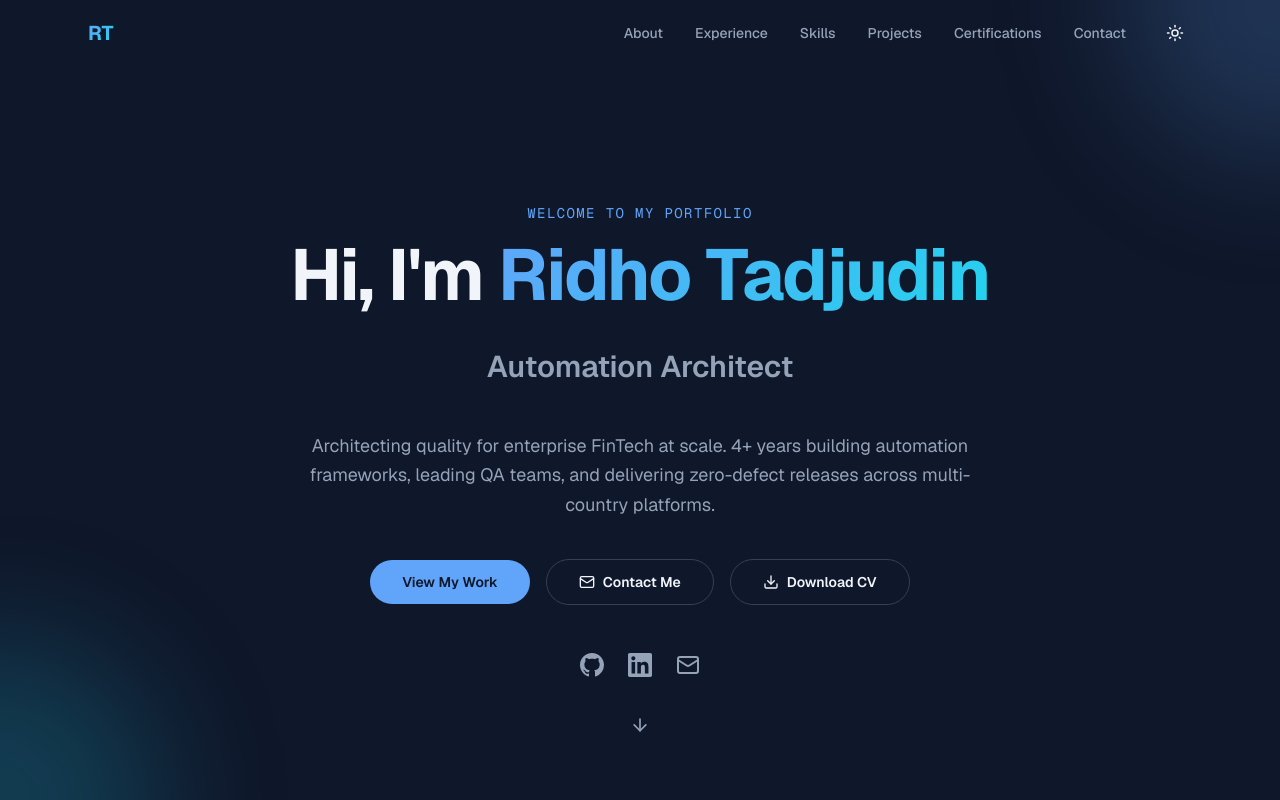
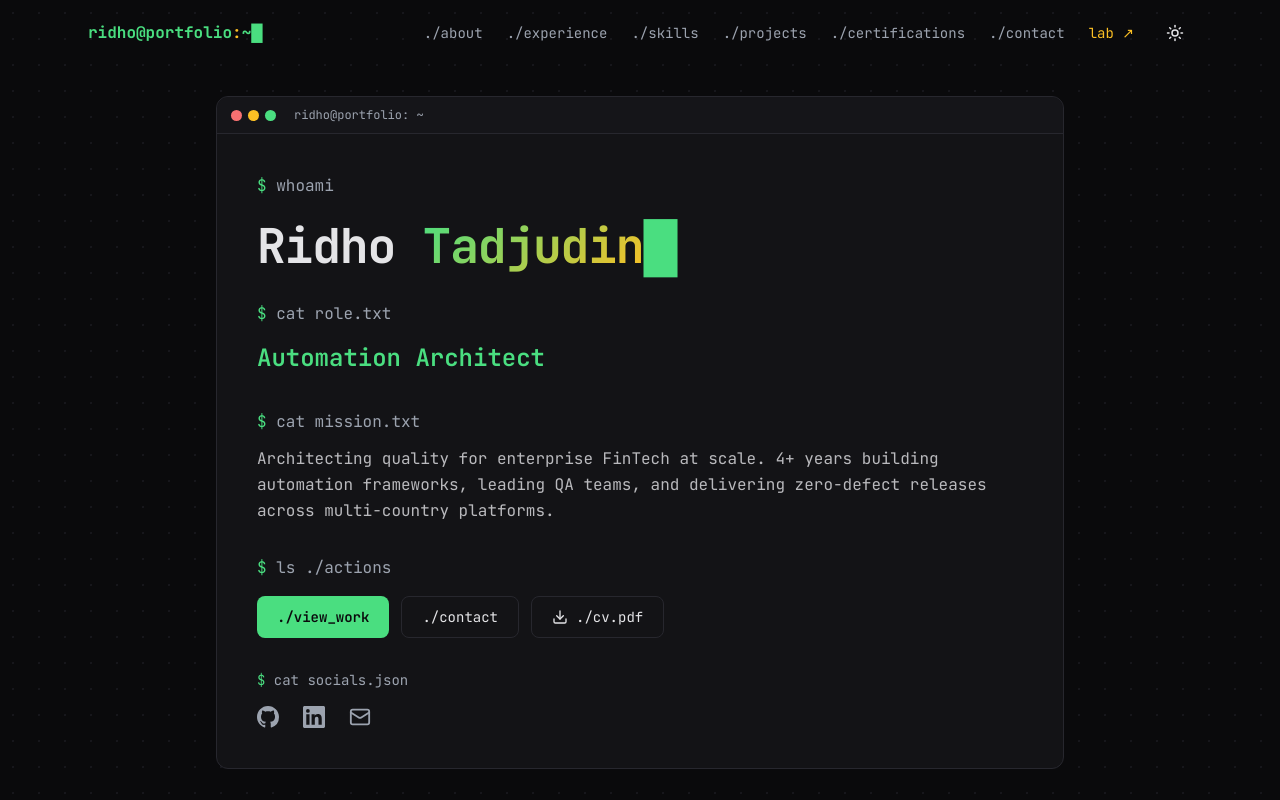
Before and after one commit to ridhotadjudin/ridho-nextjs-portfolio, a Next.js app: page / in a window 1280 px wide. Shown: the top 800 px of the page. Built offline with nearby package versions, Linux system fonts and the light colour scheme.

Commit message:
feat: terminal redesign + lab links

```diff
--- a/src/app/globals.css
+++ b/src/app/globals.css
@@ -1,31 +1,41 @@
 @import "tailwindcss";
 
 :root {
-  --background: #ffffff;
-  --foreground: #0f172a;
-  --card: #f8fafc;
-  --card-foreground: #0f172a;
-  --primary: #3b82f6;
+  --background: #f4f4ef;
+  --foreground: #1c1c1f;
+  --card: #ffffff;
+  --card-foreground: #1c1c1f;
+  --primary: #0d7a43;
   --primary-foreground: #ffffff;
-  --secondary: #1e40af;
-  --muted: #f1f5f9;
-  --muted-foreground: #64748b;
-  --border: #e2e8f0;
-  --accent: #06b6d4;
+  --secondary: #15803d;
+  --muted: #e9e9e2;
+  --muted-foreground: #5f5f68;
+  --border: #d8d8d0;
+  --accent: #b45309;
+  --term-bg: #ffffff;
+  --term-border: #c7c7be;
+  --term-green: #0d7a43;
+  --term-amber: #b45309;
+  --term-red: #dc2626;
 }
 
 .dark {
-  --background: #0f172a;
-  --foreground: #f1f5f9;
-  --card: #1e293b;
-  --card-foreground: #f1f5f9;
-  --primary: #60a5fa;
-  --primary-foreground: #0f172a;
-  --secondary: #93c5fd;
-  --muted: #1e293b;
-  --muted-foreground: #94a3b8;
-  --border: #334155;
-  --accent: #22d3ee;
+  --background: #0a0a0c;
+  --foreground: #e4e4e7;
+  --card: #131316;
+  --card-foreground: #e4e4e7;
+  --primary: #4ade80;
+  --primary-foreground: #0a0a0c;
+  --secondary: #22c55e;
+  --muted: #17171b;
+  --muted-foreground: #9ca3af;
+  --border: #27272e;
+  --accent: #fbbf24;
+  --term-bg: #0e0e11;
+  --term-border: #26262b;
+  --term-green: #4ade80;
+  --term-amber: #fbbf24;
+  --term-red: #f87171;
 }
 
 @theme inline {
@@ -40,20 +50,30 @@
   --color-muted-foreground: var(--muted-foreground);
   --color-border: var(--border);
   --color-accent: var(--accent);
-  --font-sans: var(--font-geist-sans);
-  --font-mono: var(--font-geist-mono);
+  --color-term: var(--term-green);
+  --color-warn: var(--term-amber);
+  --color-err: var(--term-red);
+  --font-sans: var(--font-inter);
+  --font-mono: var(--font-jbm);
 }
 
 body {
   background: var(--background);
   color: var(--foreground);
   font-family: var(--font-sans), system-ui, sans-serif;
+  /* faint terminal grid */
+  background-image: radial-gradient(
+    color-mix(in srgb, var(--border) 45%, transparent) 1px,
+    transparent 1px
+  );
+  background-size: 26px 26px;
 }
 
 html {
   scroll-behavior: smooth;
 }
 
+/* terminal green→amber, replaces the old blue→purple */
 .gradient-text {
   background: linear-gradient(135deg, var(--primary) 0%, var(--accent) 100%);
   -webkit-background-clip: text;
@@ -61,10 +81,42 @@ html {
   background-clip: text;
 }
 
+/* solid terminal panel — no blur, hard offset shadow */
 .glass-card {
-  background: color-mix(in srgb, var(--card) 80%, transparent);
-  backdrop-filter: blur(12px);
+  background: var(--card);
   border: 1px solid var(--border);
+  box-shadow: 0 3px 0 color-mix(in srgb, var(--border) 55%, transparent);
+}
+
+/* terminal window chrome */
+.term-titlebar {
+  display: flex;
+  align-items: center;
+  gap: 6px;
+  padding: 10px 14px;
+  border-bottom: 1px solid var(--border);
+  background: color-mix(in srgb, var(--muted) 60%, transparent);
+}
+
+.term-dot {
+  width: 11px;
+  height: 11px;
+  border-radius: 9999px;
+}
+
+.term-panel {
+  background: var(--card);
+  border: 1px solid var(--border);
+}
+
+.cursor-blink {
+  animation: cursor-blink 1.1s steps(2, start) infinite;
+}
+
+@keyframes cursor-blink {
+  to {
+    visibility: hidden;
+  }
 }
 
 section {
--- a/src/app/layout.tsx
+++ b/src/app/layout.tsx
@@ -1,17 +1,17 @@
 import type { Metadata } from "next";
-import { Geist, Geist_Mono } from "next/font/google";
+import { Inter, JetBrains_Mono } from "next/font/google";
 import { ThemeProvider } from "@/components/ThemeProvider";
 import Header from "@/components/Header";
 import Footer from "@/components/Footer";
 import "./globals.css";
 
-const geistSans = Geist({
-  variable: "--font-geist-sans",
+const inter = Inter({
+  variable: "--font-inter",
   subsets: ["latin"],
 });
 
-const geistMono = Geist_Mono({
-  variable: "--font-geist-mono",
+const jetbrainsMono = JetBrains_Mono({
+  variable: "--font-jbm",
   subsets: ["latin"],
 });
 
@@ -68,7 +68,7 @@ export default function RootLayout({
     <html
       lang="en"
       suppressHydrationWarning
-      className={`${geistSans.variable} ${geistMono.variable} h-full antialiased`}
+      className={`${inter.variable} ${jetbrainsMono.variable} h-full antialiased`}
     >
       <body className="min-h-full flex flex-col">
         {/* JSON-LD Structured Data for Google rich snippets */}
@@ -88,7 +88,7 @@ export default function RootLayout({
               sameAs: [
                 "https://github.com/ridhotadjudin",
                 "https://www.linkedin.com/in/ridhotadjudin",
-                "https://ridhotadjudin.my.id",
+                "https://lab.ridhotadjudin.id",
               ],
               email: "ridhotadjudin@gmail.com",
               image: "https://ridhotadjudin.id/og-image.png",
--- a/src/components/Footer.tsx
+++ b/src/components/Footer.tsx
@@ -19,11 +19,28 @@ function LinkedinIcon({ size = 20 }: { size?: number }) {
 export default function Footer() {
   return (
     <footer className="border-t border-border bg-muted/50">
-      <div className="mx-auto max-w-6xl px-6 py-10 flex flex-col md:flex-row items-center justify-between gap-4">
-        <p className="text-sm text-muted-foreground">
-          © {new Date().getFullYear()} Ridho Tadjudin. Built with Next.js & Tailwind CSS.
+      <div className="mx-auto max-w-6xl px-6 py-8 flex flex-col md:flex-row items-center justify-between gap-4">
+        <p className="font-mono text-sm text-muted-foreground">
+          <span className="text-term">[OK]</span> all systems operational · ©{" "}
+          {new Date().getFullYear()} Ridho Tadjudin
         </p>
-        <div className="flex items-center gap-4">
+        <div className="flex items-center gap-5">
+          <a
+            href="https://lab.ridhotadjudin.id"
+            target="_blank"
+            rel="noopener noreferrer"
+            className="font-mono text-sm text-accent hover:text-primary transition-colors"
+          >
+            lab ↗
+          </a>
+          <a
+            href="https://dashboard.ridhotadjudin.id"
+            target="_blank"
+            rel="noopener noreferrer"
+            className="font-mono text-sm text-muted-foreground hover:text-primary transition-colors"
+          >
+            status ↗
+          </a>
           <a
             href="https://github.com/ridhotadjudin"
             target="_blank"
--- a/src/components/Header.tsx
+++ b/src/components/Header.tsx
@@ -6,12 +6,12 @@ import { motion, AnimatePresence } from "framer-motion";
 import { Sun, Moon, Menu, X } from "lucide-react";
 
 const navLinks = [
-  { href: "#about", label: "About" },
-  { href: "#experience", label: "Experience" },
-  { href: "#skills", label: "Skills" },
-  { href: "#projects", label: "Projects" },
-  { href: "#certifications", label: "Certifications" },
-  { href: "#contact", label: "Contact" },
+  { href: "#about", label: "./about" },
+  { href: "#experience", label: "./experience" },
+  { href: "#skills", label: "./skills" },
+  { href: "#projects", label: "./projects" },
+  { href: "#certifications", label: "./certifications" },
+  { href: "#contact", label: "./contact" },
 ];
 
 export default function Header() {
@@ -33,27 +33,33 @@ export default function Header() {
       animate={{ y: 0 }}
       transition={{ duration: 0.5 }}
       className={`fixed top-0 left-0 right-0 z-50 transition-all duration-300 ${
-        scrolled
-          ? "glass-card shadow-lg"
-          : "bg-transparent"
+        scrolled ? "term-panel shadow-lg" : "bg-transparent"
       }`}
     >
       <nav className="mx-auto max-w-6xl flex items-center justify-between px-6 py-4">
-        <a href="#" className="text-xl font-bold gradient-text">
-          RT
+        <a href="#" className="font-mono text-base font-bold text-primary">
+          ridho@portfolio<span className="text-accent">:</span>~<span className="cursor-blink">█</span>
         </a>
 
         {/* Desktop nav */}
-        <div className="hidden md:flex items-center gap-8">
+        <div className="hidden md:flex items-center gap-6">
           {navLinks.map((link) => (
             <a
               key={link.href}
               href={link.href}
-              className="text-sm font-medium text-muted-foreground hover:text-primary transition-colors"
+              className="text-sm font-mono text-muted-foreground hover:text-primary transition-colors"
             >
               {link.label}
             </a>
           ))}
+          <a
+            href="https://lab.ridhotadjudin.id"
+            target="_blank"
+            rel="noopener noreferrer"
+            className="text-sm font-mono text-accent hover:text-primary transition-colors"
+          >
+            lab ↗
+          </a>
           {mounted && (
             <button
               onClick={() => setTheme(theme === "dark" ? "light" : "dark")}
@@ -93,7 +99,7 @@ export default function Header() {
             initial={{ opacity: 0, height: 0 }}
             animate={{ opacity: 1, height: "auto" }}
             exit={{ opacity: 0, height: 0 }}
-            className="md:hidden glass-card border-t border-border"
+            className="md:hidden term-panel border-t border-border"
           >
             <div className="flex flex-col px-6 py-4 gap-4">
               {navLinks.map((link) => (
@@ -101,11 +107,19 @@ export default function Header() {
                   key={link.href}
                   href={link.href}
                   onClick={() => setIsMobileMenuOpen(false)}
-                  className="text-sm font-medium text-muted-foreground hover:text-primary transition-colors"
+                  className="text-sm font-mono text-muted-foreground hover:text-primary transition-colors"
                 >
                   {link.label}
                 </a>
               ))}
+              <a
+                href="https://lab.ridhotadjudin.id"
+                target="_blank"
+                rel="noopener noreferrer"
+                className="text-sm font-mono text-accent hover:text-primary transition-colors"
+              >
+                lab ↗
+              </a>
             </div>
           </motion.div>
         )}
--- a/src/components/Hero.tsx
+++ b/src/components/Hero.tsx
@@ -38,98 +38,115 @@ export default function Hero() {
   }, []);
 
   return (
-    <section className="relative min-h-screen flex items-center justify-center overflow-hidden pt-20">
-      {/* Background gradient orbs */}
-      <div className="absolute inset-0 overflow-hidden pointer-events-none">
-        <div className="absolute -top-40 -right-40 w-80 h-80 bg-primary/20 rounded-full blur-3xl" />
-        <div className="absolute -bottom-40 -left-40 w-80 h-80 bg-accent/20 rounded-full blur-3xl" />
-      </div>
-
-      <div className="relative mx-auto max-w-6xl px-6 py-20 text-center">
+    <section className="relative min-h-screen flex items-center justify-center overflow-hidden pt-24 pb-16">
+      <div className="relative mx-auto max-w-4xl w-full px-6">
         <motion.div
           initial={{ opacity: 0, y: 30 }}
           animate={{ opacity: 1, y: 0 }}
           transition={{ duration: 0.7 }}
         >
-          <p className="mb-4 text-sm font-mono tracking-widest text-primary uppercase">
-            Welcome to my portfolio
+          {/* Terminal window */}
+          <div className="term-panel rounded-xl overflow-hidden">
+            <div className="term-titlebar">
+              <span className="term-dot bg-err" />
+              <span className="term-dot bg-warn" />
+              <span className="term-dot bg-term" />
+              <span className="ml-3 font-mono text-xs text-muted-foreground">
+                ridho@portfolio: ~
+              </span>
+            </div>
+
+            <div className="p-6 sm:p-10 font-mono">
+              <p className="text-sm sm:text-base text-muted-foreground mb-6">
+                <span className="text-term">$</span> whoami
               </p>
 
-          <h1 className="text-4xl sm:text-5xl md:text-7xl font-bold tracking-tight mb-6">
-            Hi, I&apos;m{" "}
-            <span className="gradient-text">Ridho Tadjudin</span>
+              <h1 className="font-mono text-3xl sm:text-5xl font-bold tracking-tight mb-8">
+                Ridho <span className="gradient-text">Tadjudin</span>
+                <span className="cursor-blink text-term">█</span>
               </h1>
 
-          <div className="h-12 md:h-16 flex items-center justify-center mb-8">
+              <p className="text-sm sm:text-base text-muted-foreground mb-3">
+                <span className="text-term">$</span> cat role.txt
+              </p>
+              <div className="h-10 flex items-center mb-8">
                 <motion.p
                   key={roleIndex}
-              initial={{ opacity: 0, y: 20 }}
-              animate={{ opacity: 1, y: 0 }}
-              exit={{ opacity: 0, y: -20 }}
-              transition={{ duration: 0.5 }}
-              className="text-xl md:text-3xl font-semibold text-muted-foreground"
+                  initial={{ opacity: 0 }}
+                  animate={{ opacity: 1 }}
+                  transition={{ duration: 0.4 }}
+                  className="text-xl sm:text-2xl font-semibold text-term"
                 >
                   {roles[roleIndex]}
                 </motion.p>
               </div>
 
-          <p className="mx-auto max-w-2xl text-lg text-muted-foreground mb-10 leading-relaxed">
-            Architecting quality for enterprise FinTech at scale. 4+ years building
-            automation frameworks, leading QA teams, and delivering zero-defect
-            releases across multi-country platforms.
+              <p className="text-sm sm:text-base text-muted-foreground mb-3">
+                <span className="text-term">$</span> cat mission.txt
+              </p>
+              <p className="text-sm sm:text-base leading-relaxed mb-8 text-foreground/80">
+                Architecting quality for enterprise FinTech at scale. 4+ years
+                building automation frameworks, leading QA teams, and
+                delivering zero-defect releases across multi-country
+                platforms.
               </p>
 
-          {/* CTA Buttons */}
-          <div className="flex flex-wrap items-center justify-center gap-4 mb-12">
+              <p className="text-sm sm:text-base text-muted-foreground mb-4">
+                <span className="text-term">$</span> ls ./actions
+              </p>
+              <div className="flex flex-wrap gap-3 mb-8">
                 <a
                   href="#projects"
-              className="inline-flex items-center gap-2 rounded-full bg-primary px-8 py-3 text-sm font-semibold text-primary-foreground hover:opacity-90 transition-opacity"
+                  className="inline-flex items-center gap-2 rounded-lg bg-primary px-5 py-2.5 text-sm font-semibold text-primary-foreground hover:opacity-90 transition-opacity"
                 >
-              View My Work
+                  ./view_work
                 </a>
                 <a
                   href="#contact"
-              className="inline-flex items-center gap-2 rounded-full border border-border px-8 py-3 text-sm font-semibold hover:bg-muted transition-colors"
+                  className="inline-flex items-center gap-2 rounded-lg border border-border px-5 py-2.5 text-sm font-mono hover:bg-muted transition-colors"
                 >
-              <Mail size={16} />
-              Contact Me
+                  ./contact
                 </a>
                 <a
                   href="/Ridho_Tadjudin_CV.pdf"
-              className="inline-flex items-center gap-2 rounded-full border border-border px-8 py-3 text-sm font-semibold hover:bg-muted transition-colors"
+                  className="inline-flex items-center gap-2 rounded-lg border border-border px-5 py-2.5 text-sm font-mono hover:bg-muted transition-colors"
                 >
                   <Download size={16} />
-              Download CV
+                  ./cv.pdf
                 </a>
               </div>
 
-          {/* Social Links */}
-          <div className="flex items-center justify-center gap-6">
+              <p className="text-sm text-muted-foreground mb-4">
+                <span className="text-term">$</span> cat socials.json
+              </p>
+              <div className="flex items-center gap-6">
                 <a
                   href="https://github.com/ridhotadjudin"
                   target="_blank"
                   rel="noopener noreferrer"
-              className="text-muted-foreground hover:text-primary transition-colors"
+                  className="text-muted-foreground hover:text-term transition-colors"
                   aria-label="GitHub"
                 >
-              <GithubIcon size={24} />
+                  <GithubIcon size={22} />
                 </a>
                 <a
                   href="https://www.linkedin.com/in/ridhotadjudin"
                   target="_blank"
                   rel="noopener noreferrer"
-              className="text-muted-foreground hover:text-primary transition-colors"
+                  className="text-muted-foreground hover:text-term transition-colors"
                   aria-label="LinkedIn"
                 >
-              <LinkedinIcon size={24} />
+                  <LinkedinIcon size={22} />
                 </a>
                 <a
                   href="mailto:ridhotadjudin@gmail.com"
-              className="text-muted-foreground hover:text-primary transition-colors"
+                  className="text-muted-foreground hover:text-term transition-colors"
                   aria-label="Email"
                 >
-              <Mail size={24} />
+                  <Mail size={22} />
                 </a>
+              </div>
+            </div>
           </div>
         </motion.div>
 
@@ -138,7 +155,7 @@ export default function Hero() {
           initial={{ opacity: 0 }}
           animate={{ opacity: 1 }}
           transition={{ delay: 1.5 }}
-          className="absolute bottom-8 left-1/2 -translate-x-1/2"
+          className="absolute -bottom-12 left-1/2 -translate-x-1/2"
         >
           <motion.div
             animate={{ y: [0, 10, 0] }}
--- a/src/components/Projects.tsx
+++ b/src/components/Projects.tsx
@@ -204,7 +204,7 @@ export default function Projects() {
                   scripts.
                 </p>
                 <a
-                  href="https://ridhotadjudin.my.id"
+                  href="https://lab.ridhotadjudin.id"
                   target="_blank"
                   rel="noopener noreferrer"
                   className="inline-flex items-center gap-2 rounded-xl bg-primary px-6 py-3 text-sm font-semibold text-primary-foreground hover:bg-primary/90 transition-colors"
```
Lines whose indentation alone changed are shown as unchanged.
